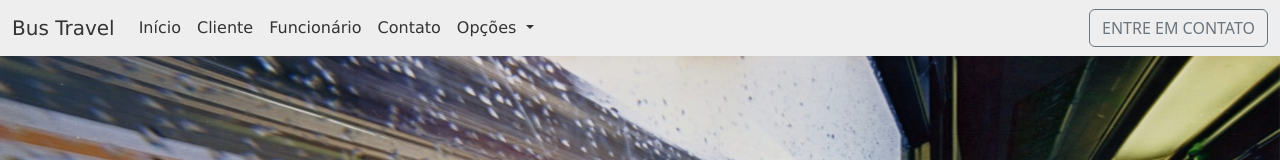
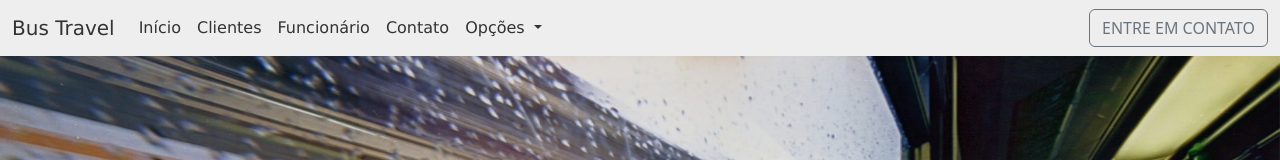
Before and after one commit to Daniel-Fonseca-da-Silva/busa-travel-front, an Angular app: page / in a window 1280 px wide. Shown: the top 160 px of the page. Built offline with nearby package versions, Linux system fonts and the light colour scheme.

Commit message:
style: nav item changes for clients entry

```diff
--- a/src/app/header/header.component.html
+++ b/src/app/header/header.component.html
@@ -11,7 +11,7 @@
           <a class="nav-link active" aria-current="page" href="#">Início</a>
         </li>
         <li class="nav-item">
-          <a class="nav-link" href="#">Cliente</a>
+          <a class="nav-link" href="#">Clientes</a>
         </li>
         <li class="nav-item">
           <a class="nav-link" href="#">Funcionário</a>
```
